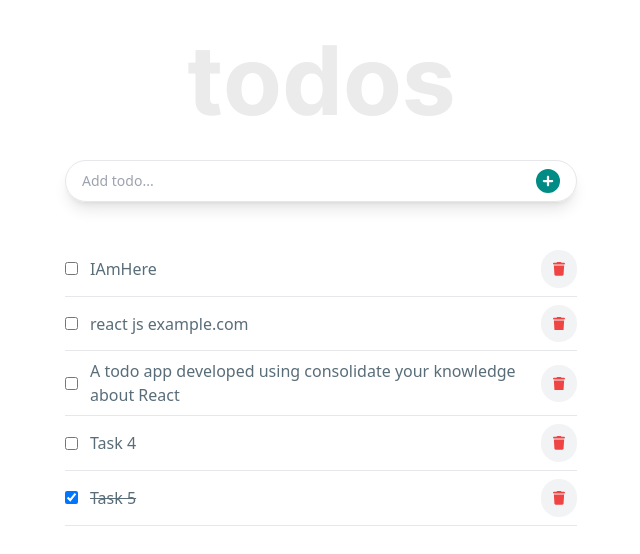
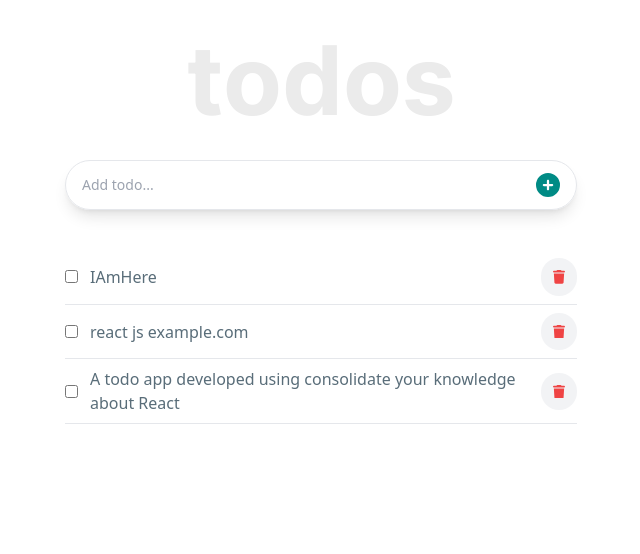
Before and after one commit to gsngdavid/react-simple-projects, a React (Vite) app in the folder todo app/: page / in a window 1280 px wide. Shown: the top 554 px of the page, without its empty margins (319-959 px from the left). Built offline with nearby package versions, Linux system fonts and the light colour scheme.

Commit message:
feat: Finish todo app

```diff
--- a/todo app/src/App.jsx
+++ b/todo app/src/App.jsx
@@ -1,4 +1,6 @@
-import { useState } from "react";
+import fs from 'fs';
+
+import { useEffect, useState } from "react";
 import AddTodo from "./components/AddTodo"
 import Task from "./components/Task"
 import TASKS from "./data/tasks.json";
--- a/todo app/src/components/AddTodo.jsx
+++ b/todo app/src/components/AddTodo.jsx
@@ -14,7 +14,7 @@ function AddTodo({ onAddTask }) {
         setInput(event.target.value);
     }
 
-    return <form onSubmit={submitHandler} className="max-w-lg mx-auto border flex justify-between gap-1 shadow-lg rounded-[3rem] px-4 py-2">
+    return <form onSubmit={submitHandler} className="max-w-lg mx-auto border flex justify-between gap-1 shadow-lg rounded-[3rem] px-4 py-3">
         <input
             name="task"
             placeholder="Add todo..."
--- a/todo app/src/data/tasks.json
+++ b/todo app/src/data/tasks.json
@@ -13,15 +13,5 @@
         "id": "2",
         "task": "A todo app developed using consolidate your knowledge about React",
         "done": false
-    },
-    {
-        "id": "3",
-        "task": "Task 4",
-        "done": false
-    },
-    {
-        "id": "4",
-        "task": "Task 5",
-        "done": true
     }
 ]
```
